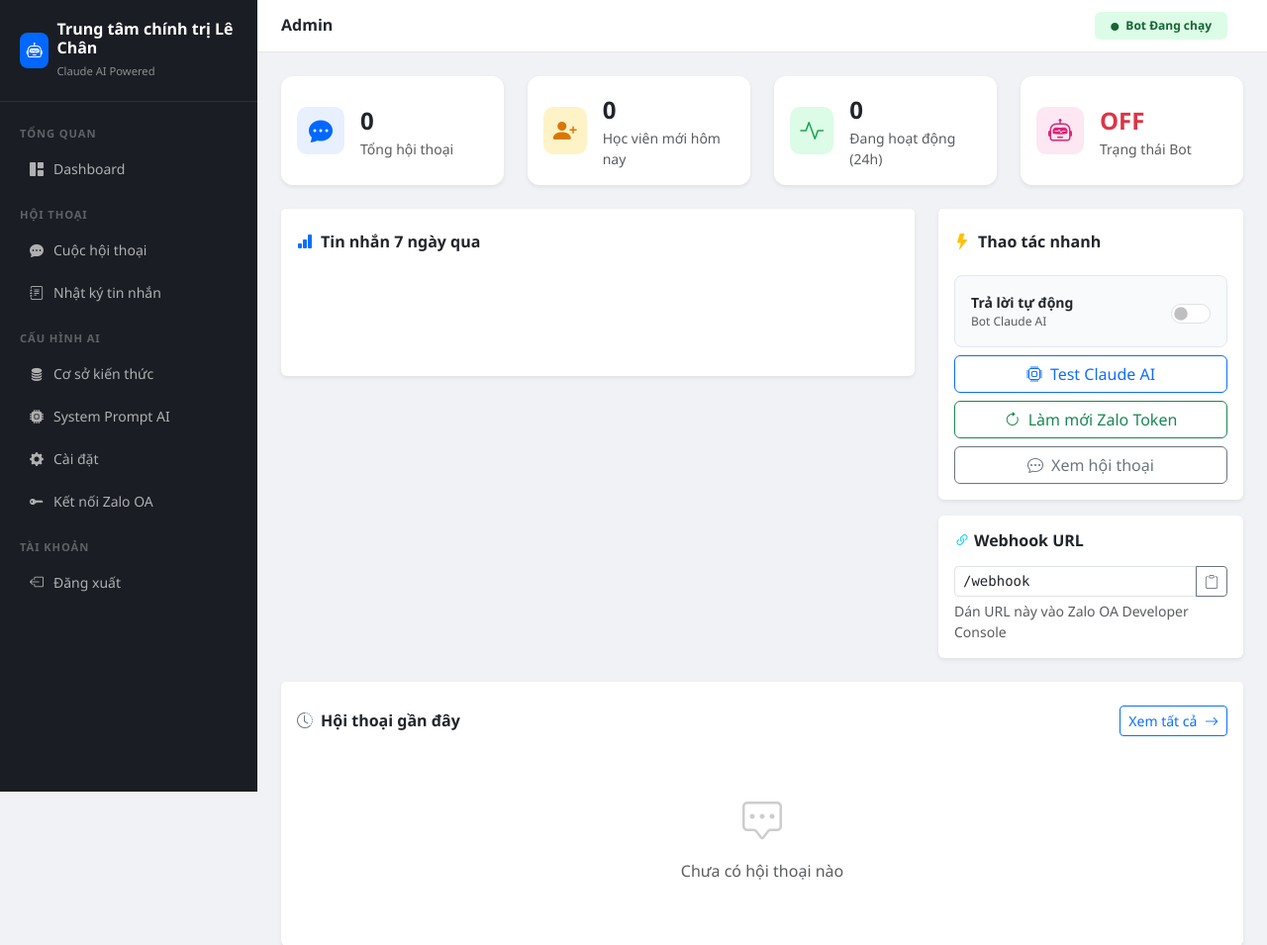
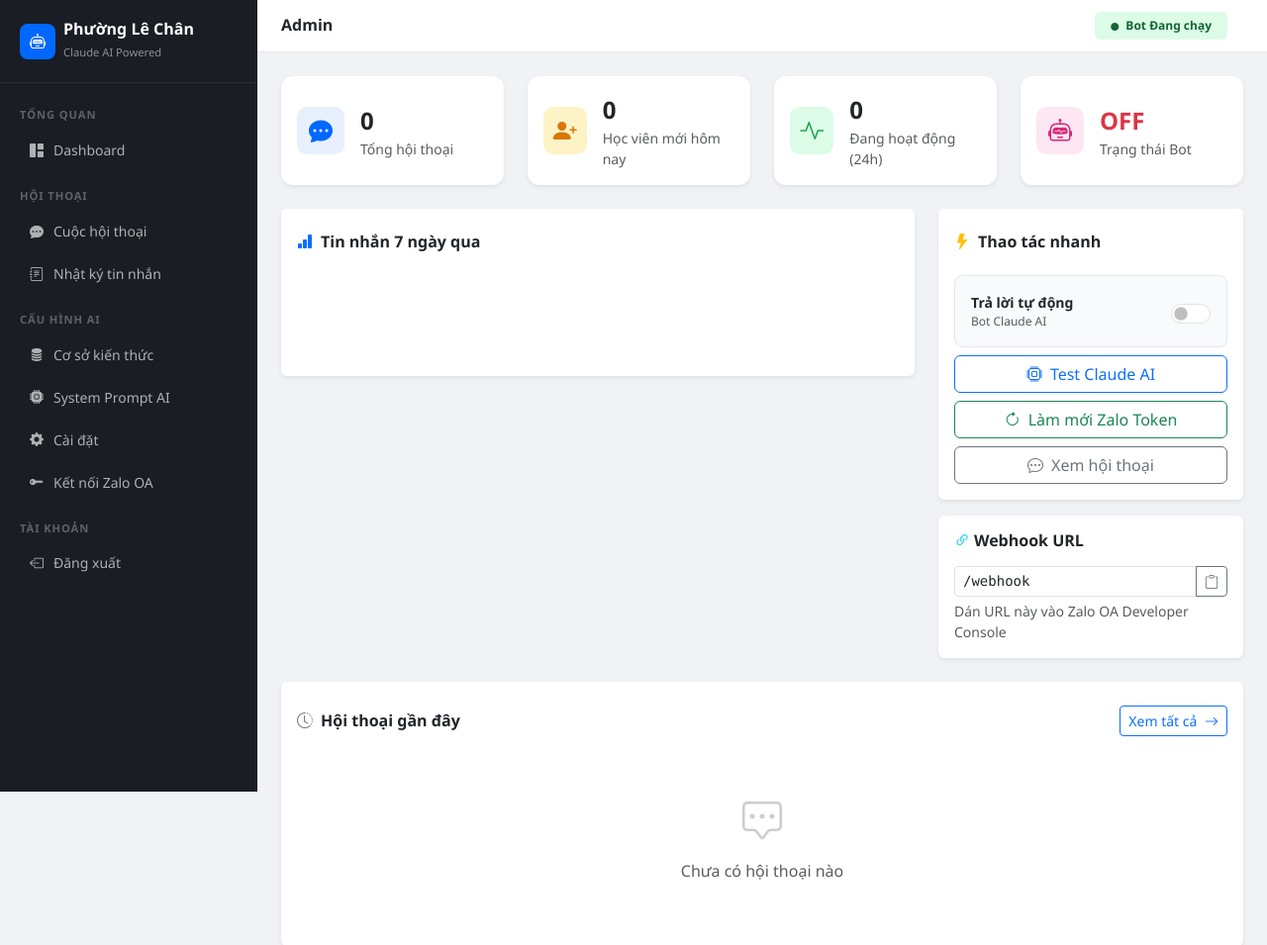
Before and after one commit to trunghvg/chatbotzalooa, a CodeIgniter 4 app: template app/Views/admin/dashboard.php in a window 1280 px wide. Shown: the top 955 px of the page at 99% size. Run offline with PHP 8.4 and a stand-in for CodeIgniter, Linux system fonts and the light colour scheme; the template is opened without the code that fills it, so the values that code supplies are empty; some libraries are stand-ins or nearby versions.

Commit message:
Rename all content references to Phường Lê Chân
Replace Trung tâm chính trị quận Lê Chân with Phường Lê Chân
across system prompt, admin layout, and login view.

https://claude.ai/code/session_01HobXHQCxZRdBpaBTtoLUki

```diff
--- a/app/Views/admin/layout.php
+++ b/app/Views/admin/layout.php
@@ -3,7 +3,7 @@
 <head>
     <meta charset="UTF-8">
     <meta name="viewport" content="width=device-width, initial-scale=1.0">
-    <title><?= esc($title ?? 'Admin') ?> | Trung tâm chính trị Lê Chân</title>
+    <title><?= esc($title ?? 'Admin') ?> | Phường Lê Chân</title>
     <link href="https://cdn.jsdelivr.net/npm/bootstrap@5.3.2/dist/css/bootstrap.min.css" rel="stylesheet">
     <link href="https://cdn.jsdelivr.net/npm/bootstrap-icons@1.11.3/font/bootstrap-icons.css" rel="stylesheet">
     <style>
@@ -151,7 +151,7 @@
                 <i class="bi bi-robot text-white"></i>
             </div>
             <div>
-                <h5>Trung tâm chính trị Lê Chân</h5>
+                <h5>Phường Lê Chân</h5>
                 <small>Claude AI Powered</small>
             </div>
         </div>
--- a/app/Views/auth/login.php
+++ b/app/Views/auth/login.php
@@ -38,7 +38,7 @@
             <div class="brand-icon">
                 <i class="bi bi-robot text-white"></i>
             </div>
-            <h4 class="fw-bold">Trung tâm chính trị Lê Chân</h4>
+            <h4 class="fw-bold">Phường Lê Chân</h4>
             <p class="text-muted small">Claude AI Powered — Đăng nhập Admin</p>
         </div>
 
```
Also changed, not shown: app/Libraries/ClaudeAI.php (+5 -5 lines).
